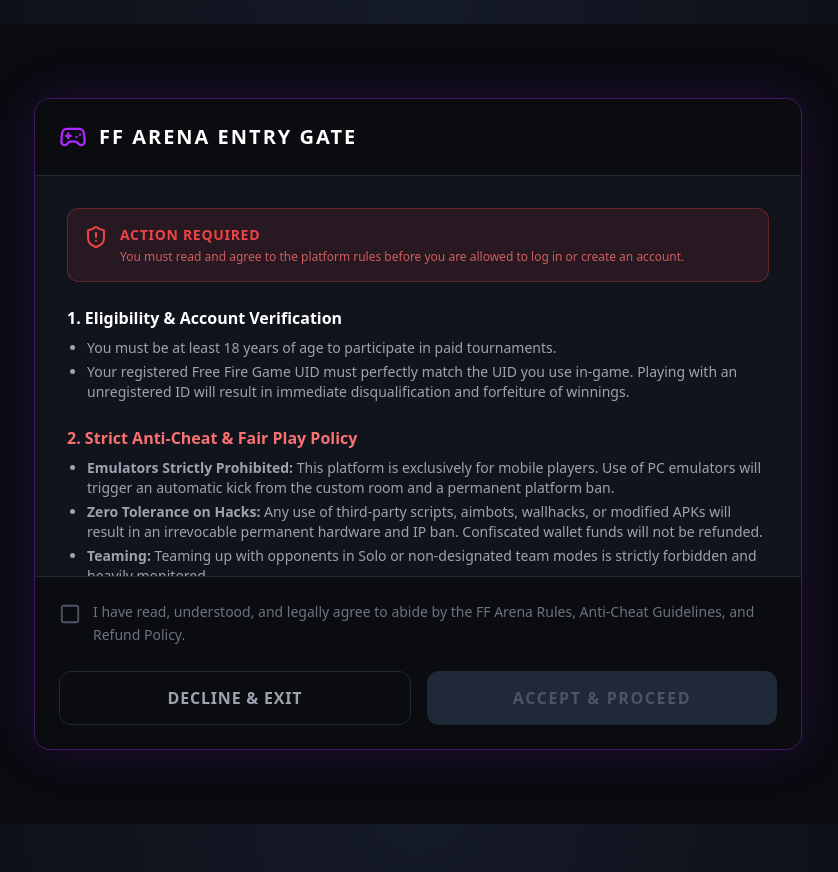
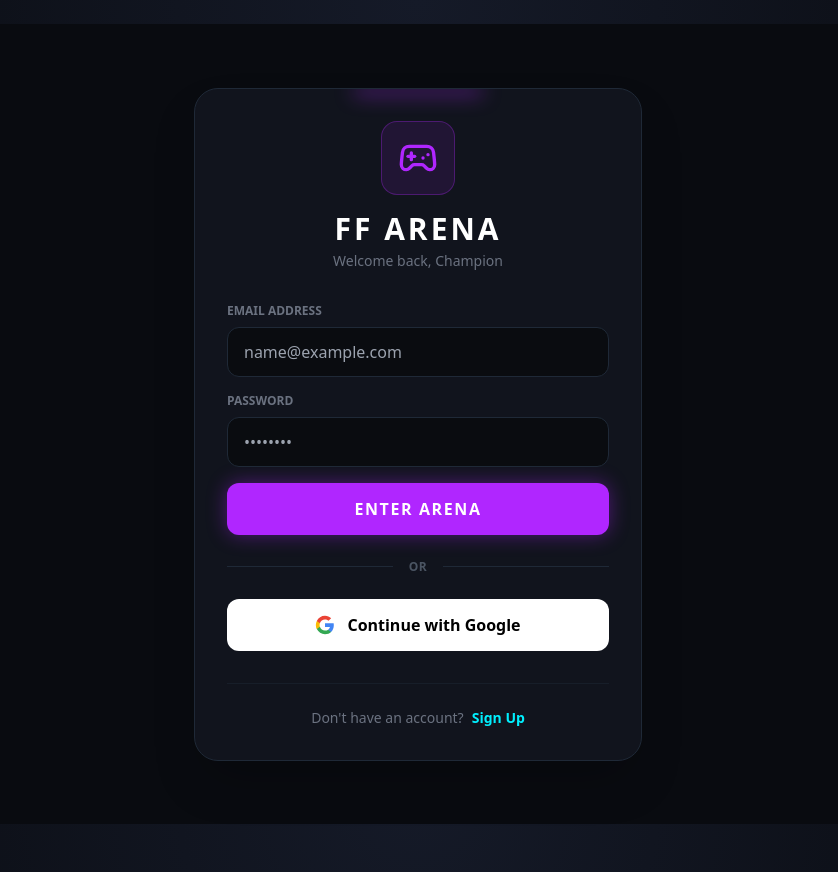
Before and after one commit to vedant1256/ff-arena, a Next.js app in the folder frontend/: page /login in a window 1280 px wide. Shown: the whole page, without its empty margins (222-1060 px from the left). Built offline with nearby package versions, Linux system fonts and the light colour scheme; no server answers.

Commit message:
removed login checkbox and tied terms acceptance permanently to registration

```diff
--- a/frontend/app/login/page.tsx
+++ b/frontend/app/login/page.tsx
@@ -39,8 +39,10 @@
     try {
       let res;
       if (isLogin) {
-        res = await api.post('/auth/login', { email, password, hasAcceptedTerms: true });
+        // 🚀 FIXED: No longer sending terms requirement for returning logins
+        res = await api.post('/auth/login', { email, password });
       } else {
+        // Registration still legally requires the terms flag
         res = await api.post('/auth/register', { username, email, password, hasAcceptedTerms: true });
       }
 
@@ -48,7 +50,6 @@
       if (token && typeof window !== 'undefined') {
         localStorage.setItem('token', token);
         login(token, res.data);
-        // 🚀 HARD REDIRECT: Wipes all Next.js cache loops and forces clean entry
         window.location.replace('/dashboard');
       } else {
         throw new Error('Token missing from server response.');
@@ -77,16 +78,15 @@
         callback: async (tokenResponse: any) => {
           if (tokenResponse && tokenResponse.access_token) {
             try {
+              // 🚀 FIXED: Removed terms requirement from Google Login
               const res = await api.post('/auth/google', {
-                access_token: tokenResponse.access_token,
-                hasAcceptedTerms: true
+                access_token: tokenResponse.access_token
               });
 
               const token = res.data?.token;
               if (token && typeof window !== 'undefined') {
                 localStorage.setItem('token', token);
                 login(token, res.data);
-                // 🚀 HARD REDIRECT: Wipes all Next.js cache loops
                 window.location.replace('/dashboard');
               }
             } catch (err: any) {
@@ -118,12 +118,15 @@
   };
 
   const handleDecline = () => {
-    window.location.href = 'https://www.google.com';
+    // If they decline, just send them back to the Login screen
+    setIsLogin(true);
+    setGateChecked(false);
   };
 
   return (
     <div className="min-h-screen bg-[#090B10] flex items-center justify-center p-4">
-      {!gatePassed && (
+      {/* 🚀 FIXED: The Gate ONLY shows if they are trying to Register AND haven't passed it yet */}
+      {!isLogin && !gatePassed ? (
         <div className="bg-[#11141D] border border-[#b026ff]/30 rounded-2xl w-full max-w-3xl flex flex-col shadow-[0_0_50px_rgba(176,38,255,0.15)] overflow-hidden animate-in fade-in duration-500">
           <div className="flex items-center gap-3 p-6 border-b border-gray-800 bg-[#0A0C10]">
             <Gamepad2 className="text-[#b026ff]" size={28} />
@@ -134,7 +137,7 @@
               <ShieldAlert className="text-red-500 flex-shrink-0" size={24} />
               <div>
                 <h3 className="text-red-500 font-bold uppercase tracking-wider mb-1">Action Required</h3>
-                <p className="text-red-400/80 text-xs">You must read and agree to the platform rules before you are allowed to log in or create an account.</p>
+                <p className="text-red-400/80 text-xs">You must read and agree to the platform rules before you are allowed to create an account.</p>
               </div>
             </div>
             <div>
@@ -171,7 +174,7 @@
             </button>
             <div className="flex flex-col sm:flex-row gap-4">
               <button onClick={handleDecline} className="flex-1 py-3.5 rounded-xl font-bold text-gray-400 border border-gray-800 hover:bg-gray-800 hover:text-white transition uppercase tracking-wider">
-                Decline & Exit
+                Decline & Go Back
               </button>
               <button disabled={!gateChecked} onClick={() => setGatePassed(true)} className={`flex-1 py-3.5 rounded-xl font-extrabold uppercase tracking-widest transition-all ${gateChecked ? 'bg-[#b026ff] hover:bg-[#901ecc] text-white shadow-[0_0_20px_rgba(176,38,255,0.4)] active:scale-95' : 'bg-gray-800 text-gray-600 cursor-not-allowed'}`}>
                 Accept & Proceed
@@ -179,9 +182,8 @@
             </div>
           </div>
         </div>
-      )}
-
-      {gatePassed && (
+      ) : (
+        /* The Main Login / Registration Form */
         <div className="w-full max-w-md bg-[#11141D] border border-gray-800 rounded-3xl p-8 shadow-2xl relative overflow-hidden animate-in zoom-in-95 duration-300">
           <div className="absolute top-0 left-1/2 -translate-x-1/2 w-32 h-1 bg-[#b026ff] blur-[10px]"></div>
           <div className="flex flex-col items-center mb-8">
@@ -232,7 +234,13 @@
           <div className="mt-8 text-center border-t border-gray-800/50 pt-6">
             <p className="text-sm text-gray-500">
               {isLogin ? "Don't have an account?" : "Already have an account?"}
-              <button onClick={() => { setIsLogin(!isLogin); setError(''); }} className="ml-2 text-[#00F0FF] font-bold hover:underline">
+              <button
+                onClick={() => {
+                  setIsLogin(!isLogin);
+                  setError('');
+                }}
+                className="ml-2 text-[#00F0FF] font-bold hover:underline"
+              >
                 {isLogin ? 'Sign Up' : 'Log In'}
               </button>
             </p>
```
Also changed, not shown: 1 other file (tests, documents, lock files or other folders).
